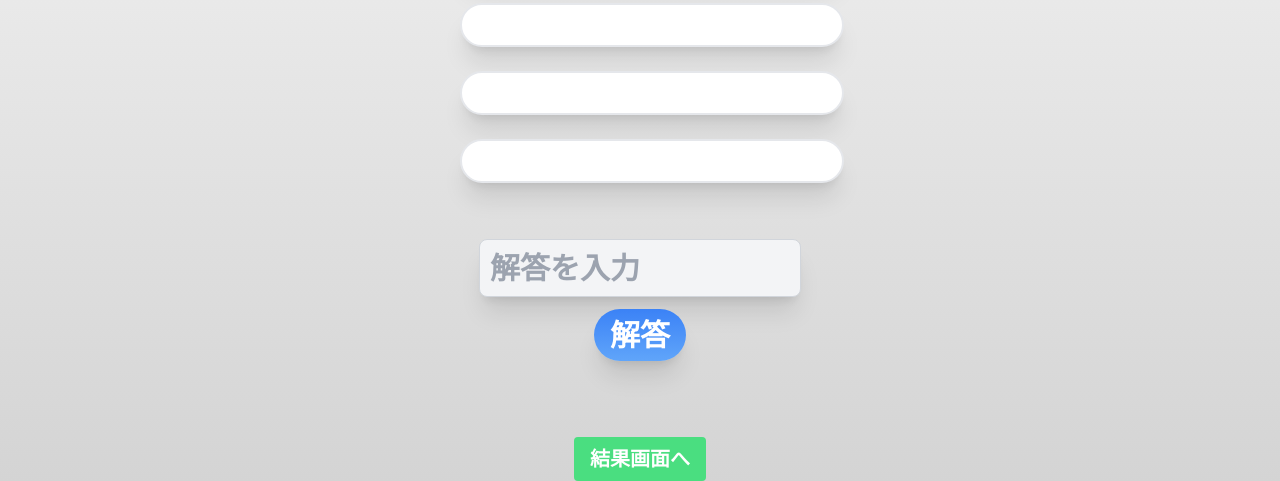
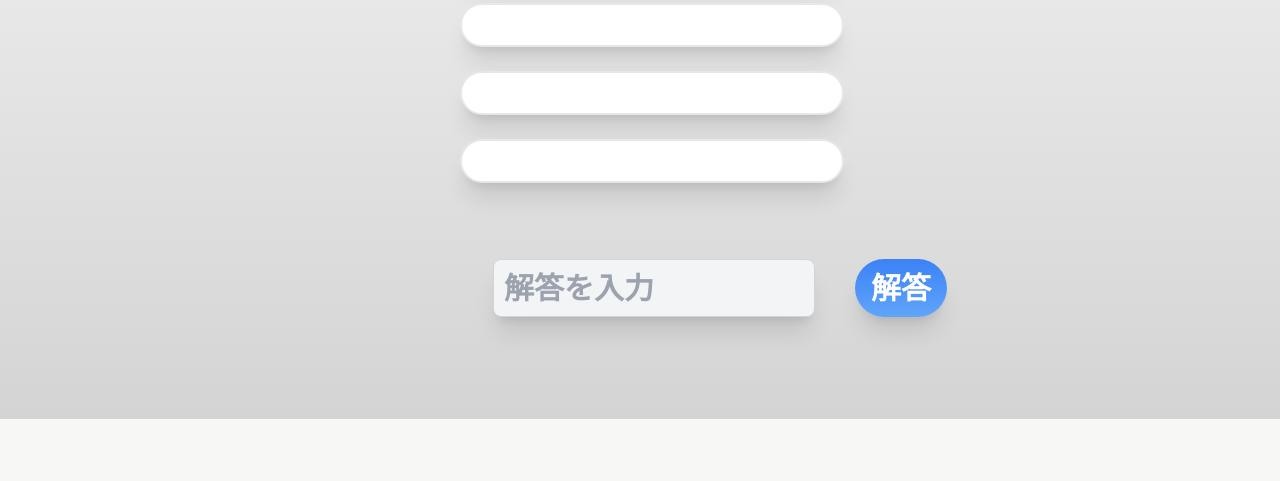
Before and after one commit to tomishima2904/shapley_association_game, a Django app: template game/templates/gaming.html in a window 1280 px wide; the page is wider, and only the part inside the window is pictured. Shown: the part 381-862 px from the top of that part. After the commit the page ends 800 px from the top of that part, so only its background shows below. Run offline with Django 4.2, Linux system fonts and the light colour scheme; the template is opened without the code that fills it, so the values that code supplies are empty.

Commit message:
回答フォームの配置の変更/結果画面へのボタン削除

```diff
--- a/game/templates/gaming.html
+++ b/game/templates/gaming.html
@@ -79,19 +79,16 @@
   {{ q_sentence }}
 </div>
 
-<div class="flex items-center flex-col mt-11">
-  <form id="answer-form" name="answer-form" class="w-full flex flex-col items-center" method="POST">
-    {% csrf_token %}
-    <!-- {{ form.answer }} Django独自のform -->
-    <input id="user-answer" type="text" name="user-answer" required="required" placeholder="解答を入力"
-    class="font-kosugi font-bold bg-gray-100 border border-gray-300 text-gray-900 text-3xl rounded-lg focus:ring-blue-500 focus:border-blue-500 block w-fit p-2.5 placeholder-gray-400 shadow-xl">
-    <button id="submit-button" class="btn-blue m-3 text-3xl" type="submit">解答</button>
-  </form>
-</div>
 
-<div class="flex items-center flex-col mt-16">
-  <a href="{% url 'game:results' %}" class=" bg-green-400 font-semibold text-white text-center w-fit py-2 px-4 rounded hover:bg-green-500 text-xl">結果画面へ</a>
-</div>
+<form id="answer-form" name="answer-form" class="w-full flex flex-row justify-center ml-20 mt-16" method="POST">
+  {% csrf_token %}
+  <!-- {{ form.answer }} Django独自のform -->
+  <input id="user-answer" type="text" name="user-answer" required="required" placeholder="解答を入力"
+  class="font-kosugi font-bold bg-gray-100 border border-gray-300 text-gray-900 text-3xl rounded-lg focus:ring-blue-500 focus:border-blue-500 block w-fit p-2.5 placeholder-gray-400 shadow-xl">
+  <button id="submit-button" class="btn-blue ml-10 text-3xl" type="submit">解答</button>
+</form>
+
+
 
 <!--ゲーム中の処理を行うjsを読み込む-->
 <script type="module" src="{% static 'js/fetch.js' %}"></script>
--- a/static/css/style_dist.css
+++ b/static/css/style_dist.css
@@ -622,6 +622,30 @@ video {
   margin-top: 8rem;
 }
 
+.ml-6{
+  margin-left: 1.5rem;
+}
+
+.ml-10{
+  margin-left: 2.5rem;
+}
+
+.ml-14{
+  margin-left: 3.5rem;
+}
+
+.ml-16{
+  margin-left: 4rem;
+}
+
+.ml-8{
+  margin-left: 2rem;
+}
+
+.ml-20{
+  margin-left: 5rem;
+}
+
 .block{
   display: block;
 }
@@ -671,12 +695,20 @@ video {
   min-width: 100%;
 }
 
+.flex-row{
+  flex-direction: row;
+}
+
 .flex-col{
   flex-direction: column;
 }
 
 .items-center{
   align-items: center;
+}
+
+.justify-center{
+  justify-content: center;
 }
 
 .justify-between{
```
